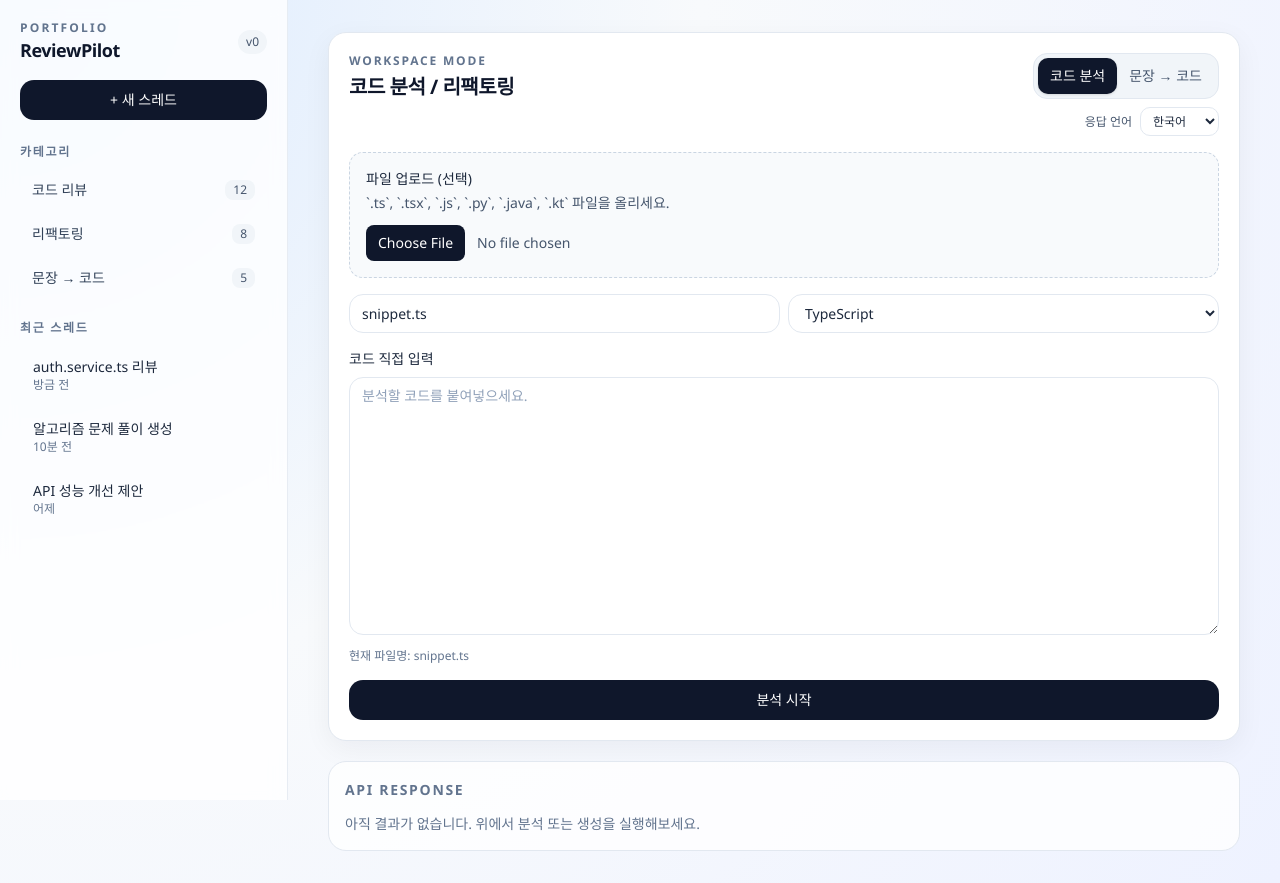
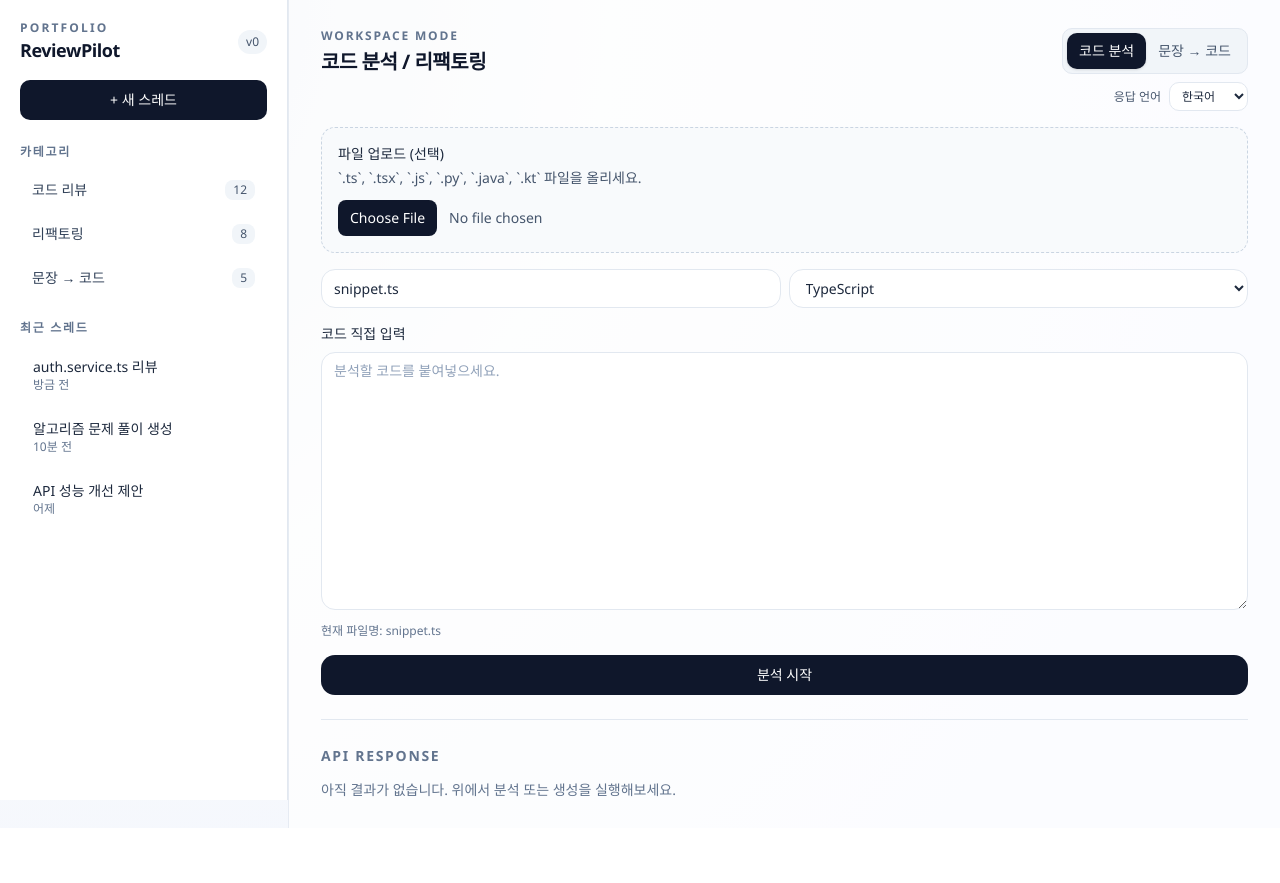
Before and after one commit to youngjoone/ai-code-reviewer, a Next.js app: page / in a window 1280 px wide. After the commit the page ends 828 px from the top, so only its background shows below. Built offline with nearby package versions, Linux system fonts and the light colour scheme.

Commit message:
style: unify home layout with flat shell design

```diff
--- a/src/app/page.tsx
+++ b/src/app/page.tsx
@@ -239,12 +239,12 @@ export default function Home() {
   }
 
   return (
-    <div className="min-h-screen bg-[radial-gradient(circle_at_top_left,#dbeafe_0%,#f8fafc_45%,#eef2ff_100%)] text-slate-900">
-      <div className="mx-auto flex min-h-screen w-full max-w-[1500px] flex-col md:flex-row">
+    <div className="min-h-screen bg-[radial-gradient(circle_at_top_left,#e2e8f0_0%,#f8fafc_40%,#eef2ff_100%)] text-slate-900">
+      <div className="flex min-h-screen w-full flex-col md:flex-row">
         <Sidebar />
 
-        <main className="flex-1 px-4 py-5 md:px-10 md:py-8">
-          <div className="mx-auto flex w-full max-w-5xl flex-col gap-5">
+        <main className="flex-1 border-t border-slate-200/80 bg-white/75 px-4 py-5 md:border-t-0 md:border-l md:px-8 md:py-7">
+          <div className="mx-auto flex w-full max-w-6xl flex-col">
             <WorkspacePanel
               mode={mode}
               responseLanguage={responseLanguage}
--- a/src/components/home/CodeBlock.tsx
+++ b/src/components/home/CodeBlock.tsx
@@ -18,7 +18,7 @@ export function CodeBlock({
   onCopy,
 }: CodeBlockProps) {
   return (
-    <article className="rounded-xl border border-slate-200 bg-white p-3">
+    <article className="rounded-lg border border-slate-200/90 bg-slate-50/50 p-3">
       <div className="flex items-center justify-between gap-2">
         <p className="text-xs font-semibold uppercase tracking-[0.1em] text-slate-500">
           {title}
--- a/src/components/home/ResponsePanel.tsx
+++ b/src/components/home/ResponsePanel.tsx
@@ -22,7 +22,7 @@ export function ResponsePanel({
   onCopy,
 }: ResponsePanelProps) {
   return (
-    <section className="rounded-2xl border border-slate-200 bg-white/80 p-4 text-sm leading-6 text-slate-700">
+    <section className="pt-6 text-sm leading-6 text-slate-700">
       <div className="flex items-center justify-between">
         <p className="font-semibold uppercase tracking-[0.12em] text-slate-500">
           API Response
@@ -38,7 +38,7 @@ export function ResponsePanel({
 
       {result ? (
         <div className="mt-3 space-y-3">
-          <article className="rounded-xl border border-slate-200 bg-white p-3">
+          <article className="rounded-lg border border-slate-200/90 bg-slate-50/50 p-3">
             <p className="text-xs font-semibold uppercase tracking-[0.1em] text-slate-500">
               Summary
             </p>
@@ -47,7 +47,7 @@ export function ResponsePanel({
 
           {result.mode === "review" ? (
             <>
-              <article className="rounded-xl border border-slate-200 bg-white p-3">
+              <article className="rounded-lg border border-slate-200/90 bg-slate-50/50 p-3">
                 <p className="text-xs font-semibold uppercase tracking-[0.1em] text-slate-500">
                   Input
                 </p>
@@ -67,7 +67,7 @@ export function ResponsePanel({
                 </div>
               </article>
 
-              <article className="rounded-xl border border-slate-200 bg-white p-3">
+              <article className="rounded-lg border border-slate-200/90 bg-slate-50/50 p-3">
                 <p className="text-xs font-semibold uppercase tracking-[0.1em] text-slate-500">
                   Issues
                 </p>
@@ -78,7 +78,7 @@ export function ResponsePanel({
                     {result.issues.map((issue) => (
                       <li
                         key={issue.id}
-                        className="rounded-lg border border-slate-200 bg-slate-50 p-3"
+                        className="rounded-md border border-slate-200 bg-white/70 p-3"
                       >
                         <div className="flex flex-wrap items-center gap-2">
                           <span
@@ -109,7 +109,7 @@ export function ResponsePanel({
                 onCopy={onCopy}
               />
 
-              <article className="rounded-xl border border-slate-200 bg-white p-3">
+              <article className="rounded-lg border border-slate-200/90 bg-slate-50/50 p-3">
                 <p className="text-xs font-semibold uppercase tracking-[0.1em] text-slate-500">
                   Suggested Tests
                 </p>
@@ -122,7 +122,7 @@ export function ResponsePanel({
             </>
           ) : (
             <>
-              <article className="rounded-xl border border-slate-200 bg-white p-3">
+              <article className="rounded-lg border border-slate-200/90 bg-slate-50/50 p-3">
                 <p className="text-xs font-semibold uppercase tracking-[0.1em] text-slate-500">
                   Input
                 </p>
@@ -151,7 +151,7 @@ export function ResponsePanel({
                 onCopy={onCopy}
               />
 
-              <article className="rounded-xl border border-slate-200 bg-white p-3">
+              <article className="rounded-lg border border-slate-200/90 bg-slate-50/50 p-3">
                 <p className="text-xs font-semibold uppercase tracking-[0.1em] text-slate-500">
                   Notes
                 </p>
--- a/src/components/home/Sidebar.tsx
+++ b/src/components/home/Sidebar.tsx
@@ -5,7 +5,7 @@ import {
 
 export function Sidebar() {
   return (
-    <aside className="w-full border-b border-slate-200/80 bg-white/80 p-4 backdrop-blur md:h-screen md:w-72 md:border-r md:border-b-0 md:p-5">
+    <aside className="w-full border-b border-slate-200 bg-white px-4 py-4 md:h-screen md:w-72 md:border-r md:border-b-0 md:px-5 md:py-5">
       <div className="flex items-center justify-between">
         <div>
           <p className="text-xs font-semibold uppercase tracking-[0.18em] text-slate-500">
@@ -20,7 +20,7 @@ export function Sidebar() {
 
       <button
         type="button"
-        className="mt-4 w-full rounded-xl bg-slate-900 px-4 py-2.5 text-sm font-medium text-white transition hover:bg-slate-700"
+        className="mt-4 w-full rounded-lg bg-slate-900 px-4 py-2.5 text-sm font-medium text-white transition hover:bg-slate-700"
       >
         + 새 스레드
       </button>
@@ -34,7 +34,7 @@ export function Sidebar() {
             <li key={category.name}>
               <button
                 type="button"
-                className="flex w-full items-center justify-between rounded-lg px-3 py-2 text-left text-sm text-slate-700 transition hover:bg-slate-100"
+                className="flex w-full items-center justify-between rounded-md px-3 py-2 text-left text-sm text-slate-700 transition hover:bg-slate-100"
               >
                 <span>{category.name}</span>
                 <span className="rounded-md bg-slate-100 px-2 py-0.5 text-xs text-slate-600">
@@ -55,7 +55,7 @@ export function Sidebar() {
             <li key={thread.title}>
               <button
                 type="button"
-                className="w-full rounded-lg border border-transparent px-3 py-2 text-left transition hover:border-slate-200 hover:bg-white"
+                className="w-full rounded-md border border-transparent px-3 py-2 text-left transition hover:border-slate-200 hover:bg-slate-50"
               >
                 <p className="truncate text-sm font-medium text-slate-800">
                   {thread.title}
--- a/src/components/home/WorkspacePanel.tsx
+++ b/src/components/home/WorkspacePanel.tsx
@@ -35,7 +35,7 @@ export function WorkspacePanel({
   generateForm,
 }: WorkspacePanelProps) {
   return (
-    <section className="rounded-2xl border border-slate-200 bg-white p-5 shadow-[0_8px_28px_rgba(15,23,42,0.05)]">
+    <section className="border-b border-slate-200 pb-6">
       <div className="flex flex-col gap-3 sm:flex-row sm:items-start sm:justify-between">
         <div>
           <p className="text-xs font-semibold uppercase tracking-[0.15em] text-slate-500">
@@ -47,7 +47,7 @@ export function WorkspacePanel({
         </div>
 
         <div className="flex flex-col gap-2 sm:items-end">
-          <div className="inline-flex rounded-xl border border-slate-200 bg-slate-100 p-1">
+          <div className="inline-flex rounded-lg border border-slate-200 bg-slate-100 p-1">
             <button
               type="button"
               aria-pressed={mode === "review"}
```
